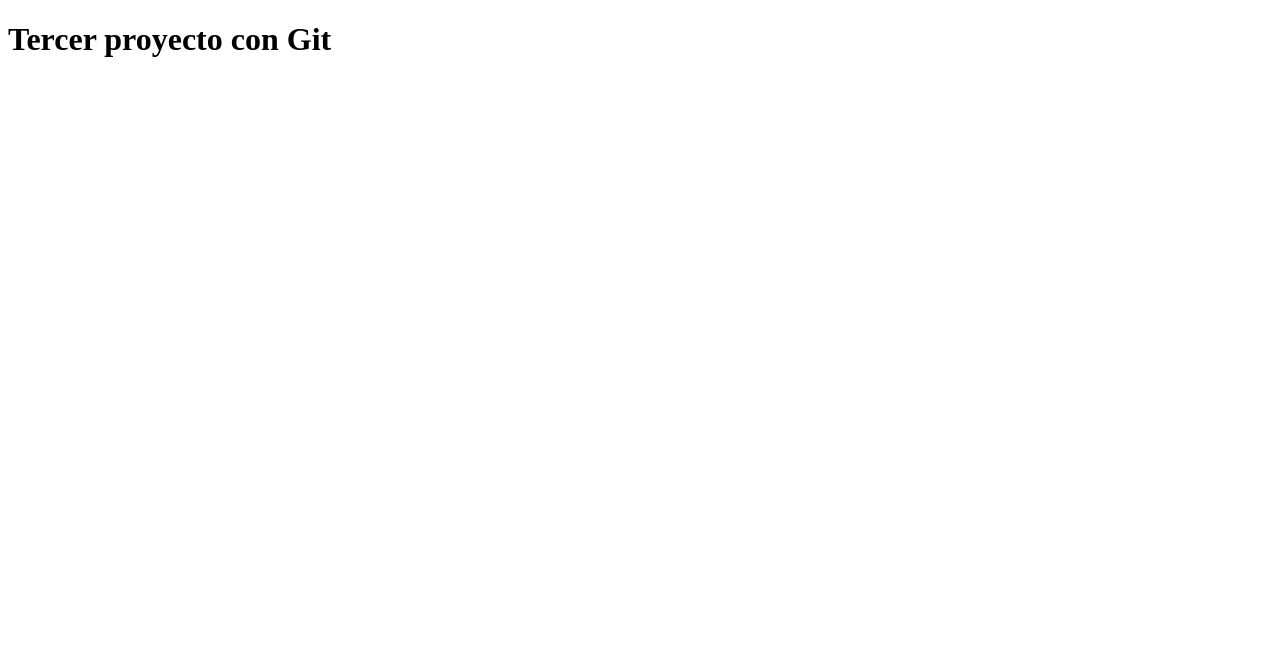
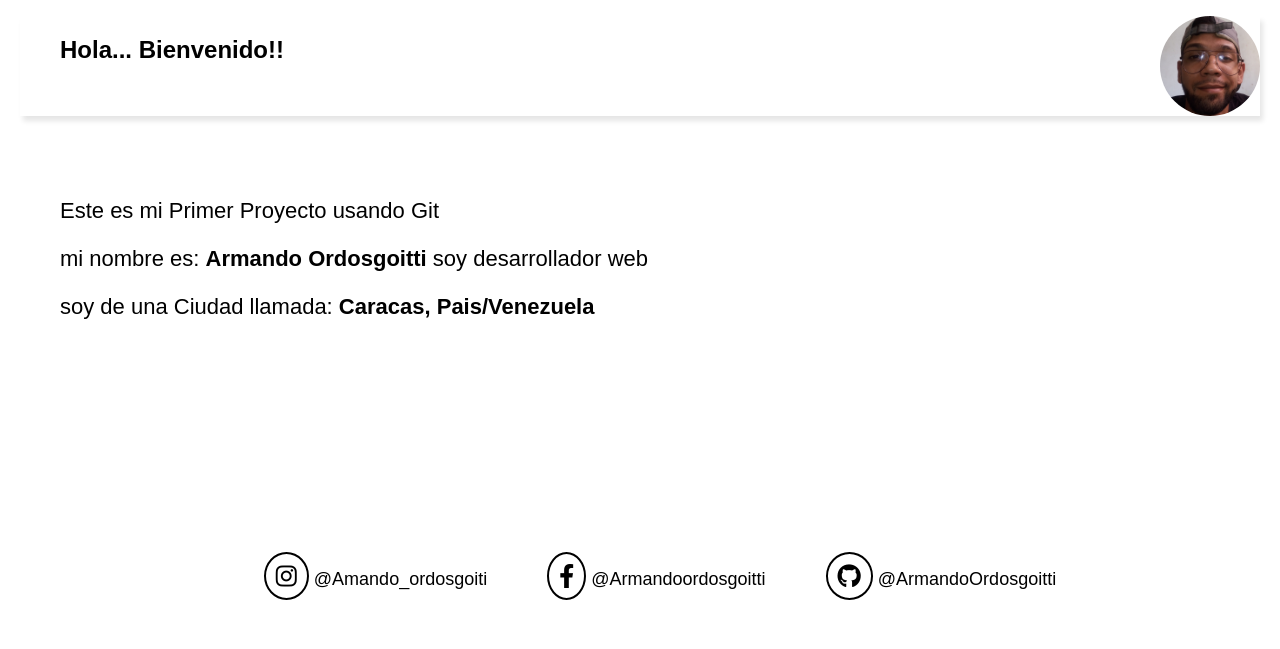
Before and after one commit to armandoOrdosgoitti/mi-primer-repositorio-git, a plain HTML site: page index.html in a window 1280 px wide. Drawn offline with Linux system fonts and the light colour scheme.

Commit message:
este nuevo proyecto lo subire a gitHub

```diff
--- /dev/null
+++ b/css/estilo.css
@@ -0,0 +1,76 @@
+
+*{
+    box-sizing: border-box;
+}
+body{
+    padding:0;
+    margin: 0 10px;
+}
+.contenedorPrincipal{
+    width: 100%;
+    margin:0 auto;
+}
+.navegacion{
+    margin: 0 10px;
+    color:black;
+    font-family: Arial, Helvetica, sans-serif;
+    box-shadow: 3px 5px 5px rgba(0,0,0,.1);
+
+}
+.navegacion ul{
+    display: flex;
+    flex-direction: row;
+    justify-content:space-between;
+    list-style: none;
+}
+.navegacion .img{
+    display: flex;
+    justify-content: flex-end;
+    width: 100px;
+    height: 100px;
+    border-radius: 50%;
+}
+.cuerpo-proyecto{
+    margin:20px 50px;
+    padding:  10px 0;
+    font-family: Arial, Helvetica, sans-serif;
+    font-size: 22px;
+    margin-top: 50px;
+}
+.cuerpo-proyecto span{
+    font-weight: bold;
+}
+.footer{
+    display: flex;
+    justify-content:space-evenly;
+}
+.footer ul{
+    list-style: none;
+    display: flex;
+    justify-content: center;
+    flex: 1;
+    margin-top:150px;
+
+}
+.footer li{
+    margin:30px;
+}
+.footer i{
+    border:2px solid black;
+    padding:10px;
+    border-radius: 50%;
+    font-size: 24px;
+}
+.iconos{
+    color:black;
+    text-transform:capitalize;
+    font-size:18px;
+    font-family: Arial, Helvetica, sans-serif;
+}
+.cuerpo-proyecto span:hover{
+    color: grey;
+}
+.footer i:hover{
+    background:black;
+    color:white;
+}
--- a/index.html
+++ b/index.html
@@ -4,11 +4,37 @@
     <meta charset="UTF-8">
     <meta http-equiv="X-UA-Compatible" content="IE=edge">
     <meta name="viewport" content="width=device-width, initial-scale=1.0">
-    <title>Proyecto tres</title>
+    <!--CSS-->
+    <link rel="stylesheet" href="/css/estilo.css">
+    <!--FONT-AWESOME-->
+    <link rel="stylesheet" href="https://cdnjs.cloudflare.com/ajax/libs/font-awesome/6.1.1/css/all.min.css">
+    <title>Mi Primer Proyecto con Git</title>
 </head>
 <body>
-    <div class="contenedor">
-        <h1>Tercer proyecto con Git</h1>
+    <div class="contenedorPrincipal">
+        <div class="navegacion">
+            <nav>
+                <ul>
+                    <li><h1>Hola... Bienvenido!!</h1></li>
+                    <li><img class="img" src="/img/armandoOrdosgoitti.jpg" alt="fotoDePerfil"></li>
+                </ul>
+            </nav>
+        </div>
+        <div class="cuerpo-proyecto">
+            <p>Este es mi Primer Proyecto usando Git</p>
+            <p>mi nombre es: <span>Armando Ordosgoitti</span> soy desarrollador web</p>
+            <p>soy de una Ciudad llamada: <span>Caracas, Pais/Venezuela</span></p>
+        </div>
+        <div class="footer">
+            <footer>
+                <ul>
+                    <li><i class="fa-brands fa-instagram"></i><span class="iconos"> @amando_ordosgoiti</span></li>
+                    <li><i class="fa-brands fa-facebook-f"></i><span class="iconos"> @armandoordosgoitti</span></li>
+                    <li><i class="fa-brands fa-github"></i><span class="iconos"> @armandoOrdosgoitti</span></li>
+                </ul>
+            </footer>
+        </div>
+
     </div>
 
 </body>
```
Also changed, not shown: img/armandoOrdosgoitti.jpg (added), 1 other file.
